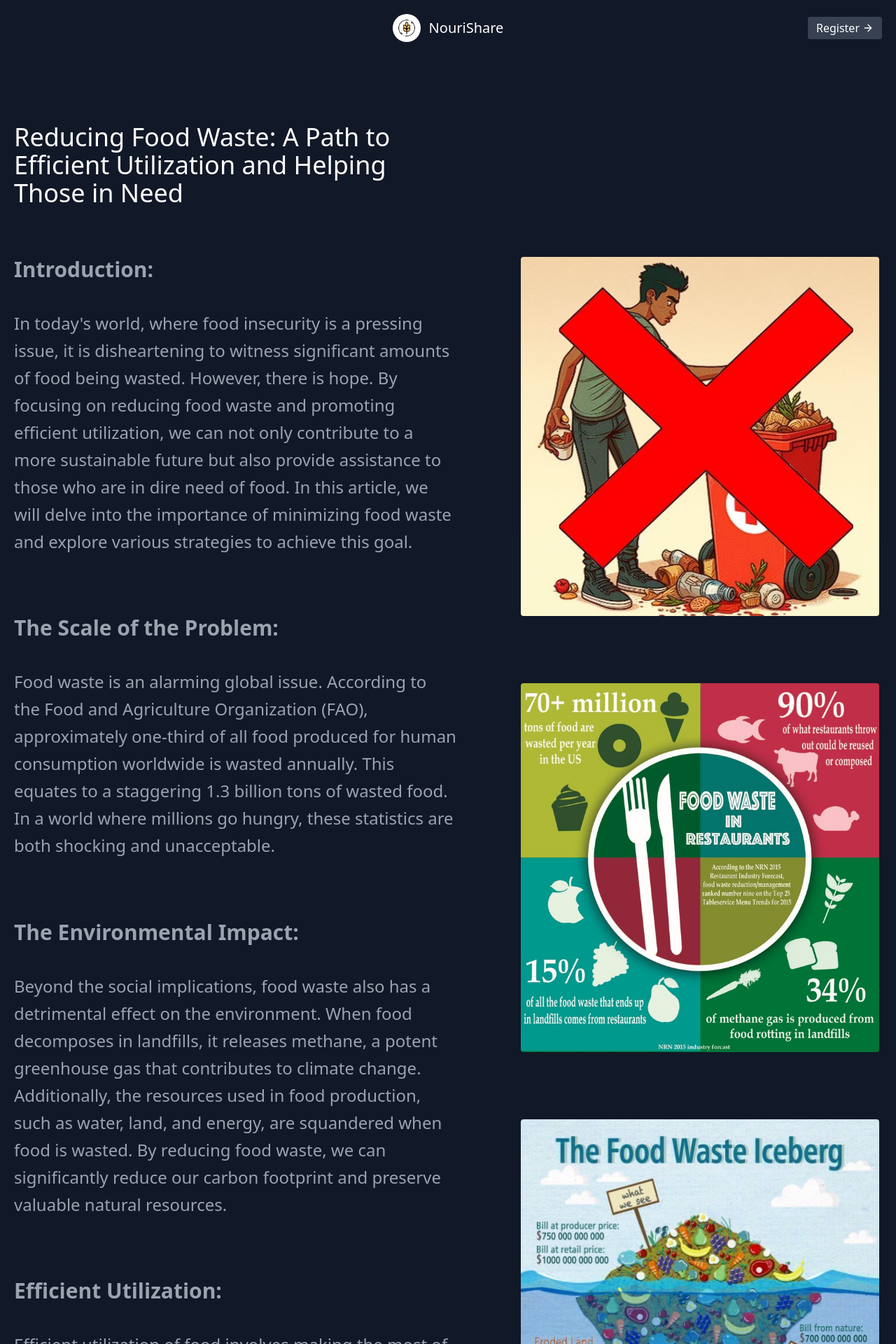
After one commit to roshanleharwani/NouriShare, a Flask app: page /ways_to_reduce_waste in a window 1280 px wide. The commit adds this page. Shown: the top 1920 px of the page at 70% size. Run offline with Flask 3, Linux system fonts and the light colour scheme.

Commit message:
final finshing left

```diff
--- a/app.py
+++ b/app.py
@@ -5,6 +5,7 @@ from flask_mail import Mail, Message
 import os
 import json
 import secrets
+from bson import ObjectId
 
 
 with open("config.json") as file:
@@ -43,6 +44,11 @@ def home():
     if request.method == "POST":
         name = request.form["name"]
         password = request.form["password"]
+        if name == "admin":
+            admin = db.users.find_one({"name": "admin"})
+            if bcrypt.check_password_hash(admin.get("password"), password):
+                session["user"] = "admin"
+                return redirect("/admin")
         user = db.users.find_one({"name": name})
         if user:
             if bcrypt.check_password_hash(user.get("password"), password):
@@ -154,6 +160,50 @@ def reset_password_request():
     return render_template("recover.html")
 
 
+@app.route("/donate", methods=["GET", "POST"])
+def donate():
+    if "user" in session:
+        if request.method == "POST":
+            item_names = request.form.getlist("item-name[]")
+            quantities = request.form.getlist("quantity[]")
+            expiry_dates = request.form.getlist("expiry-date[]")
+
+            # Insert donation request into MongoDB
+            db.donations.insert_one(
+                {
+                    "user": session["user"],
+                    "items": item_names,
+                    "quantities": quantities,
+                    "expiryDates": expiry_dates,
+                    "status": "pending",
+                }
+            )
+
+            flash("Pick-Up request has been made successfully")
+            return redirect(
+                "/donate"
+            )  # Redirect to the donation page after successful submission
+
+        return render_template("client.html")  # Render the donation form template
+
+    return redirect("/")
+
+
+@app.route("/contact", methods=["GET", "POST"])
+def contact():
+    if request.method == "POST":
+        email = request.form.get("email")
+        subject = request.form.get("subject")
+        msg = request.form.get("message")
+        message = Message(subject=subject, recipients=[params["email"]])
+        message.body = f"{msg}\n\nEmail: {email}"
+        mail.send(message)
+        flash("Message sent successfully")
+        return render_template("index.html")
+    else:
+        return render_template("index.html")
+
+
 @app.route("/donation", methods=["GET", "POST"])
 def donation():
     if request.method == "POST":
@@ -169,5 +219,63 @@ def donation():
     return render_template("donation.html")
 
 
+@app.route("/approve/<request_id>")
+def approve_request(request_id):
+    if session.get("user") == "admin":
+        db.donations.update_one(
+            {"_id": ObjectId(request_id)}, {"$set": {"status": "approved"}}
+        )
+        flash("Request approved successfully", "success")
+    return redirect("/admin")
+
+
+@app.route("/reject/<request_id>")
+def reject_request(request_id):
+    if session.get("user") == "admin":
+        db.donations.update_one(
+            {"_id": ObjectId(request_id)}, {"$set": {"status": "rejected"}}
+        )
+        flash("Request rejected successfully", "danger")
+    return redirect("/admin")
+
+
+@app.route("/delete/<request_id>")
+def delete_request(request_id):
+    if session.get("user") == "admin":
+        # Convert the request_id to ObjectId
+        obj_id = ObjectId(request_id)
+        # Delete the request from the database
+        result = db.donations.delete_one({"_id": obj_id})
+        if result.deleted_count == 1:
+            flash("Request deleted successfully", "success")
+        else:
+            flash("Request not found or already deleted", "warning")
+    return redirect("/admin")
+
+
+@app.route("/admin", methods=["GET", "POST"])
+def admin():
+    if session.get("user") == "admin":
+        pending_requests = []
+        approved_requests = []
+
+        for doc in db.donations.find():
+            if doc.get("status") == "approved":
+                approved_requests.append(doc)
+            else:
+                pending_requests.append(doc)
+
+        return render_template(
+            "admin.html", pending=pending_requests, approved=approved_requests
+        )
+
+    return redirect("/")  # Redirect to login page if user is not admin or not logged in
+
+
+@app.route("/ways_to_reduce_waste")
+def learn():
+    return render_template("education.html")
+
+
 if __name__ == "__main__":
     app.run(debug=True, host="0.0.0.0", port=5050)
--- a/templates/client.html
+++ b/templates/client.html
@@ -73,7 +73,7 @@
                   <div class="box">
                     <h1 class="text-center mb-4 text-4xl">Make another meal purposeful</h1>
 
-                    <form id="donation-form">
+                    <form action="/donate" method="post" id="donation-form">
                       <div class="text-center mb-4">
                         <button type="button" class="btn btn-primary text-black mb-2" id="add-item-btn">Add Item</button>
                       </div>
--- /dev/null
+++ b/templates/education.html
@@ -0,0 +1,92 @@
+<!DOCTYPE html>
+<html lang="en">
+<head>
+    <meta charset="UTF-8">
+    <meta name="viewport" content="width=device-width, initial-scale=1.0">
+    <link rel="stylesheet" href="https://cdn.jsdelivr.net/npm/tailwindcss@2.2.19/dist/tailwind.min.css">
+    <title>Document</title>
+</head>
+<body>
+  <header class="text-gray-400 bg-gray-900 body-font">
+    <div class="container mx-auto flex flex-wrap p-5 flex-col md:flex-row items-center">
+      <nav class="flex lg:w-2/5 flex-wrap items-center text-base md:ml-auto">
+
+      </nav>
+      <a class="flex order-first lg:order-none lg:w-1/5 title-font font-medium items-center text-white lg:items-center lg:justify-center mb-4 md:mb-0">
+        <img src="/static/agronomy.png" fill="none" stroke="currentColor" stroke-linecap="round" stroke-linejoin="round" stroke-width="2" class="w-10 h-10 text-white p-2 bg-white rounded-full" viewBox="0 0 24 24">
+          <path d="M12 2L2 7l10 5 10-5-10-5zM2 17l10 5 10-5M2 12l10 5 10-5"></path>
+        </img>
+        <span class="ml-3 text-xl xl:block lg:hidden">NouriShare</span>
+      </a>
+      <div class="lg:w-2/5 inline-flex lg:justify-end ml-5 lg:ml-0">
+        <a href="/signup"><button  class="inline-flex items-center  border-0 bg-gray-700 py-1 px-3 focus:outline-none hover:bg-red-500 rounded text-base text-white mt-4 md:mt-0">Register
+            <svg fill="none" stroke="currentColor" stroke-linecap="round" stroke-linejoin="round" stroke-width="2" class="w-4 h-4 ml-1" viewBox="0 0 24 24">
+              <path d="M5 12h14M12 5l7 7-7 7"></path>
+            </svg>
+          </button></a>
+      </div>
+    </div>
+  </header>
+    <section class="text-gray-600 body-font bg-gray-900">
+        <div class="container mx-auto flex px-5 py-24 md:flex-row flex-col items-center">
+          <div class="lg:flex-grow md:w-1/2 lg:pr-24 md:pr-16 flex flex-col md:items-start md:text-left mb-16 md:mb-0 items-center text-center">
+            <h1 class="title-font sm:text-4xl text-3xl mb-4 font-medium text-white">Reducing Food Waste: A Path to Efficient Utilization and Helping Those in Need </h1>
+            <p class="mb-8 leading-relaxed text-gray-400 text-3xl font-bold" ><br>Introduction:</p>
+            <p class="mb-8 leading-relaxed text-gray-400 text-2xl"> In today's world, where food insecurity is a pressing issue, it is disheartening to witness significant amounts of food being wasted. However, there is hope. By focusing on reducing food waste and promoting efficient utilization, we can not only contribute to a more sustainable future but also provide assistance to those who are in dire need of food. In this article, we will delve into the importance of minimizing food waste and explore various strategies to achieve this goal.</p>
+            <p class="mb-8 leading-relaxed text-gray-400 text-3xl font-bold"><br>The Scale of the Problem:</p>
+            <p class="mb-8 leading-relaxed text-gray-400 text-2xl" > Food waste is an alarming global issue. According to the Food and Agriculture Organization (FAO), approximately one-third of all food produced for human consumption worldwide is wasted annually. This equates to a staggering 1.3 billion tons of wasted food. In a world where millions go hungry, these statistics are both shocking and unacceptable.</p>
+            <p class="mb-8 leading-relaxed text-gray-400 text-3xl font-bold"><br>The Environmental Impact:</p>
+            <p class="mb-8 leading-relaxed text-gray-400 text-2xl" >Beyond the social implications, food waste also has a detrimental effect on the environment. When food decomposes in landfills, it releases methane, a potent greenhouse gas that contributes to climate change. Additionally, the resources used in food production, such as water, land, and energy, are squandered when food is wasted. By reducing food waste, we can significantly reduce our carbon footprint and preserve valuable natural resources.</p>
+            <p class="mb-8 leading-relaxed text-gray-400 text-3xl font-bold"><br>Efficient Utilization:</p>
+            <p class="mb-8 leading-relaxed text-gray-400 text-2xl" >Efficient utilization of food involves making the most of every edible item, from farm to fork. This can be achieved through various strategies. Firstly, consumers can play a vital role by planning their meals and shopping wisely. Creating shopping lists, buying only what is necessary, and properly storing perishable items can go a long way in reducing waste. Additionally, embracing "ugly" produce and sharing excess food with friends, neighbors, or local food banks can help ensure that no edible food goes to waste. </p>
+            <p class="mb-8 leading-relaxed text-gray-400 text-3xl font-bold"><br>Conclusion:</p>
+            <p class="mb-8 leading-relaxed text-gray-400 text-2xl" >Reducing food waste and promoting efficient utilization is a collective responsibility that requires the participation of individuals, businesses, and institutions. By making conscious choices in our daily lives and supporting initiatives that tackle food waste, we can alleviate hunger, protect the environment, and build a brighter future for all. Let us strive for a world where everyone has access to nutritious food, and no edible item goes to waste.</p>
+
+            </div>
+          <div class="lg:max-w-lg lg:w-full md:w-1/2 w-5/6 flex flex-wrap justify-center">
+            <img class="object-cover object-center rounded mb-24 mr-2" alt="hero" src="/static/RedCross.jpg">
+            <img class="object-cover object-center rounded mb-24 mr-2" alt="hero" src="/static/Stats.jpg">
+            <img class="object-cover object-center rounded mb-24 mr-2" alt="hero" src="/static/Impact.jpg">
+            <img class="object-cover object-center rounded mb-24 mr-2" alt="hero" src="/static/Utilise.jpg">
+          </div>
+        </div>
+      </section>
+      <footer class="text-gray-400 bg-gray-900  body-font">
+        <div class="container px-5 py-8 mx-auto flex items-center sm:flex-row flex-col">
+          <a class="flex title-font font-medium items-center md:justify-start justify-center text-white">
+            <img src="/static/agronomy.png" fill="none" stroke="currentColor" stroke-linecap="round" stroke-linejoin="round" stroke-width="2" class="w-10 h-10 text-white p-2 bg-white rounded-full" viewBox="0 0 24 24">
+              <path d="M12 2L2 7l10 5 10-5-10-5zM2 17l10 5 10-5M2 12l10 5 10-5"></path>
+            </img>
+            <span class="ml-3 text-xl">NouriShare</span>
+          </a>
+          <p class="text-sm text-gray-400 sm:ml-4 sm:pl-4 sm:border-l-2 sm:border-gray-800 sm:py-2 sm:mt-0 mt-4">© 2024 NouriShare —
+
+          </p>
+          <span class="inline-flex sm:ml-auto sm:mt-0 mt-4 justify-center sm:justify-start">
+            <a class="text-gray-400">
+              <svg fill="currentColor" stroke-linecap="round" stroke-linejoin="round" stroke-width="2" class="w-5 h-5" viewBox="0 0 24 24">
+                <path d="M18 2h-3a5 5 0 00-5 5v3H7v4h3v8h4v-8h3l1-4h-4V7a1 1 0 011-1h3z"></path>
+              </svg>
+            </a>
+            <a class="ml-3 text-gray-400">
+              <svg fill="currentColor" stroke-linecap="round" stroke-linejoin="round" stroke-width="2" class="w-5 h-5" viewBox="0 0 24 24">
+                <path d="M23 3a10.9 10.9 0 01-3.14 1.53 4.48 4.48 0 00-7.86 3v1A10.66 10.66 0 013 4s-4 9 5 13a11.64 11.64 0 01-7 2c9 5 20 0 20-11.5a4.5 4.5 0 00-.08-.83A7.72 7.72 0 0023 3z"></path>
+              </svg>
+            </a>
+            <a class="ml-3 text-gray-400">
+              <svg fill="none" stroke="currentColor" stroke-linecap="round" stroke-linejoin="round" stroke-width="2" class="w-5 h-5" viewBox="0 0 24 24">
+                <rect width="20" height="20" x="2" y="2" rx="5" ry="5"></rect>
+                <path d="M16 11.37A4 4 0 1112.63 8 4 4 0 0116 11.37zm1.5-4.87h.01"></path>
+              </svg>
+            </a>
+            <a class="ml-3 text-gray-400">
+              <svg fill="currentColor" stroke="currentColor" stroke-linecap="round" stroke-linejoin="round" stroke-width="0" class="w-5 h-5" viewBox="0 0 24 24">
+                <path stroke="none" d="M16 8a6 6 0 016 6v7h-4v-7a2 2 0 00-2-2 2 2 0 00-2 2v7h-4v-7a6 6 0 016-6zM2 9h4v12H2z"></path>
+                <circle cx="4" cy="4" r="2" stroke="none"></circle>
+              </svg>
+            </a>
+          </span>
+        </div>
+      </footer>
+</body>
+</html>
--- a/templates/index.html
+++ b/templates/index.html
@@ -74,8 +74,8 @@
                 <p class="leading-relaxed text-xl mb-8">What do we do?
 
                     We fight food waste by connecting the dots. Our platform creates a marketplace where restaurants and stores with surplus food can donate it to food banks, individuals, and businesses. This reduces waste and saves money.  Real-time tracking ensures food gets picked up fresh, and educational content empowers everyone to use food efficiently. Together, let's make a dent in food waste!</p>
-                <div class="flex justify-center">
-
+                <a href="/ways_to_reduce_waste" class="flex justify-center">
+                    <button class="ml-4 inline-flex text-white bg-gray-500 border-0 py-2 px-6 focus:outline-none hover:bg-red-700 hover:text-white rounded text-lg">Learn more -></button></a></div>
                 </div>
               </div>
             </div>
```
Also changed, not shown: templates/admin.html (+21 -11 lines), test.html (deleted, +0 -72 lines), static/Impact.jpg (added), static/RedCross.jpg (added), static/Stats.jpg (added), static/Utilise.jpg (added).
